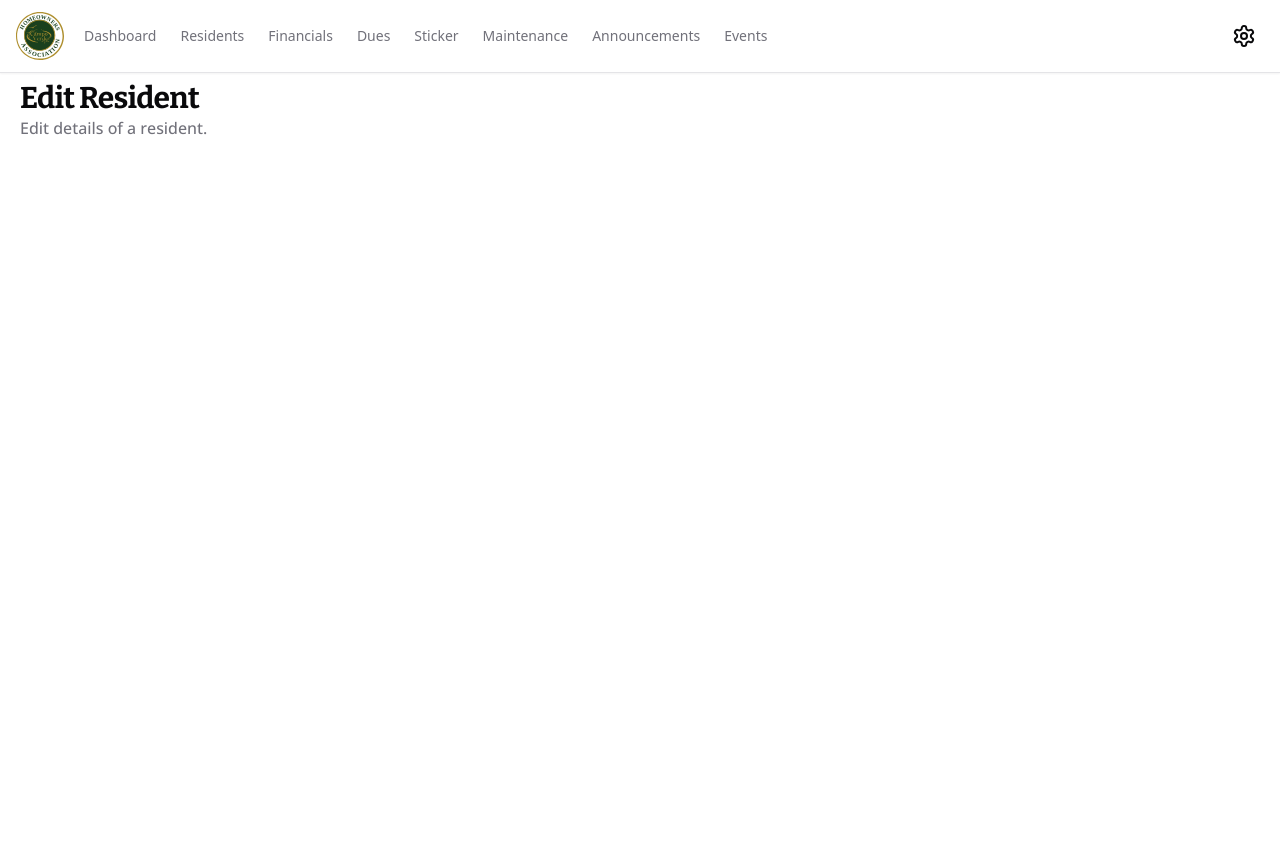
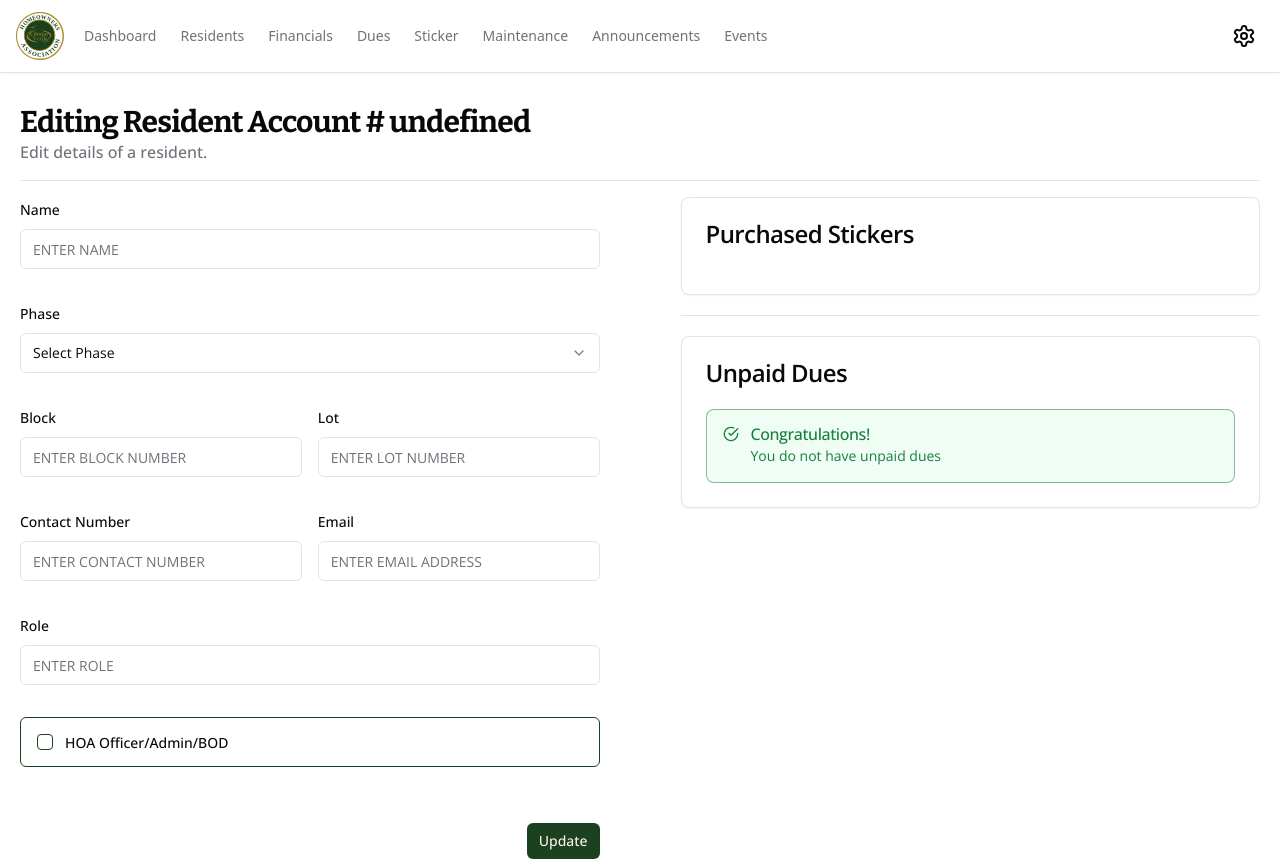
Before and after one commit to markhuz1925/campo-verde-hoa, a Next.js app: page /residents/1 in a window 1280 px wide. Before the commit the page ends 800 px from the top, so only its background shows below. Built offline with nearby package versions, Linux system fonts and the light colour scheme; no server answers; the database is empty.

Commit message:
Update ResidentForm component.

```diff
--- a/app/(platform)/(dashboard)/residents/[residentId]/_components/resident-form.tsx
+++ b/app/(platform)/(dashboard)/residents/[residentId]/_components/resident-form.tsx
@@ -1,15 +1,291 @@
 "use client";
 
 import { PageHeading } from "@/components/page-heading";
+import { Alert, AlertDescription, AlertTitle } from "@/components/ui/alert";
+import { Button } from "@/components/ui/button";
+import {
+  Card,
+  CardContent,
+  CardDescription,
+  CardHeader,
+  CardTitle,
+} from "@/components/ui/card";
+import { Checkbox } from "@/components/ui/checkbox";
+import {
+  Form,
+  FormControl,
+  FormField,
+  FormItem,
+  FormLabel,
+  FormMessage,
+} from "@/components/ui/form";
+import { Input } from "@/components/ui/input";
+import {
+  Select,
+  SelectContent,
+  SelectItem,
+  SelectTrigger,
+  SelectValue,
+} from "@/components/ui/select";
+import { Separator } from "@/components/ui/separator";
+import { formSchema, openSans } from "@/lib/constants";
+import { cn } from "@/lib/utils";
+import { zodResolver } from "@hookform/resolvers/zod";
 import { Resident } from "@prisma/client";
+import axios from "axios";
+import { CheckCircle, Loader2 } from "lucide-react";
+import { useParams, useRouter } from "next/navigation";
+import { useState } from "react";
+import { useForm } from "react-hook-form";
+import toast from "react-hot-toast";
+import { z } from "zod";
 
 export function ResidentForm({ resident }: { resident: Resident | null }) {
+  const [isSubmitting, setIsSubmitting] = useState(false);
+  const router = useRouter();
+  const params = useParams();
+
+  const form = useForm<z.infer<typeof formSchema>>({
+    resolver: zodResolver(formSchema),
+    defaultValues: { ...resident },
+  });
+
+  const onSubmit = async (values: z.infer<typeof formSchema>) => {
+    try {
+      setIsSubmitting(true);
+      const validatedValues = formSchema.parse(values);
+      await axios.patch(`/api/residents/${params.residentId}`, validatedValues);
+      await axios.post("/api/logs", {
+        title: `[RESIDENT_PATCH_SUCCESS] ${values.name} ${values.block} ${values.lot} ${values.phase} ${values.email} ${values.contactNumber} ${values.isAdmin} ${values.role}`,
+      });
+      toast.success(`Resident ${resident?.accountNumber} updated successfully`);
+      router.refresh();
+      router.push("/residents");
+    } catch (error) {
+      if (
+        axios.isAxiosError(error) &&
+        error.response &&
+        error.response.status === 400
+      ) {
+        // Specific error for duplicate resident
+        toast.error(
+          "The address or name is already registered. Please try again with different details."
+        );
+      } else {
+        // Generic error message for other errors
+        toast.error("Something went wrong. Please try again later.");
+      }
+      await axios.post("/api/logs", {
+        title: `[RESIDENT_PATCH_ERROR] ${error}`,
+      });
+    } finally {
+      setIsSubmitting(false);
+    }
+  };
+
   return (
-    <div>
+    <div className="flex flex-col space-y-4 pt-6">
       <PageHeading
-        title="Edit Resident"
+        title={`Editing Resident Account # ${resident?.accountNumber}`}
         description="Edit details of a resident."
       />
+      <Separator />
+      <div
+        className={cn("flex flex-col md:flex-row gap-10", openSans.className)}
+      >
+        <Form {...form}>
+          <form
+            onSubmit={form.handleSubmit(onSubmit)}
+            className="space-y-8 w-full"
+          >
+            <FormField
+              control={form.control}
+              name="name"
+              render={({ field }) => (
+                <FormItem>
+                  <FormLabel>Name</FormLabel>
+                  <FormControl>
+                    <Input
+                      disabled={isSubmitting}
+                      placeholder="Enter name"
+                      {...field}
+                    />
+                  </FormControl>
+                  <FormMessage />
+                </FormItem>
+              )}
+            />
+            <FormField
+              control={form.control}
+              name="phase"
+              render={({ field }) => (
+                <FormItem>
+                  <FormLabel>Phase</FormLabel>
+                  <Select
+                    onValueChange={field.onChange}
+                    defaultValue={field.value}
+                  >
+                    <FormControl>
+                      <SelectTrigger disabled={isSubmitting}>
+                        <SelectValue placeholder="Select Phase" />
+                      </SelectTrigger>
+                    </FormControl>
+                    <SelectContent>
+                      <SelectItem value="1">Phase 1</SelectItem>
+                      <SelectItem value="2">Phase 2</SelectItem>
+                    </SelectContent>
+                  </Select>
+                  <FormMessage />
+                </FormItem>
+              )}
+            />
+            <div className="flex items-center gap-4 w-full">
+              <FormField
+                control={form.control}
+                name="block"
+                render={({ field }) => (
+                  <FormItem className="w-full">
+                    <FormLabel>Block</FormLabel>
+                    <FormControl>
+                      <Input
+                        disabled={isSubmitting}
+                        placeholder="Enter Block number"
+                        {...field}
+                      />
+                    </FormControl>
+                    <FormMessage />
+                  </FormItem>
+                )}
+              />
+              <FormField
+                control={form.control}
+                name="lot"
+                render={({ field }) => (
+                  <FormItem className="w-full">
+                    <FormLabel>Lot</FormLabel>
+                    <FormControl>
+                      <Input
+                        disabled={isSubmitting}
+                        placeholder="Enter Lot number"
+                        {...field}
+                      />
+                    </FormControl>
+                    <FormMessage />
+                  </FormItem>
+                )}
+              />
+            </div>
+            <div className="flex items-center gap-4 w-full">
+              <FormField
+                control={form.control}
+                name="contactNumber"
+                render={({ field }) => (
+                  <FormItem className="w-full">
+                    <FormLabel>Contact Number</FormLabel>
+                    <FormControl>
+                      {/* @ts-ignore */}
+                      <Input
+                        disabled={isSubmitting}
+                        type="tel"
+                        pattern="[0-9]{4}[0-9]{3}[0-9]{4}"
+                        placeholder="Enter Contact number"
+                        {...field}
+                      />
+                    </FormControl>
+                    <FormMessage />
+                  </FormItem>
+                )}
+              />
+              <FormField
+                control={form.control}
+                name="email"
+                render={({ field }) => (
+                  <FormItem className="w-full">
+                    <FormLabel>Email</FormLabel>
+                    <FormControl>
+                      {/* @ts-ignore */}
+                      <Input
+                        disabled={isSubmitting}
+                        placeholder="Enter Email address"
+                        {...field}
+                      />
+                    </FormControl>
+                    <FormMessage />
+                  </FormItem>
+                )}
+              />
+            </div>
+            <FormField
+              control={form.control}
+              name="role"
+              render={({ field }) => (
+                <FormItem>
+                  <FormLabel>Role</FormLabel>
+                  <FormControl>
+                    <Input readOnly placeholder="Enter role" {...field} />
+                  </FormControl>
+                  <FormMessage />
+                </FormItem>
+              )}
+            />
+            <FormField
+              control={form.control}
+              name="isAdmin"
+              render={({ field }) => (
+                <FormItem className="flex flex-row items-start space-x-3 space-y-0 rounded-md border border-primary p-4">
+                  <FormControl>
+                    <Checkbox
+                      disabled={isSubmitting}
+                      checked={field.value}
+                      onCheckedChange={field.onChange}
+                    />
+                  </FormControl>
+                  <div className="space-y-1 leading-none">
+                    <FormLabel>HOA Officer/Admin/BOD</FormLabel>
+                  </div>
+                </FormItem>
+              )}
+            />
+            <div className="pt-6 space-x-2 flex items-center justify-end">
+              <Button disabled={isSubmitting} type="submit" size="sm">
+                {isSubmitting ? (
+                  <Loader2 className="w-4 h-4 animate-spin" />
+                ) : (
+                  "Update"
+                )}
+              </Button>
+            </div>
+          </form>
+        </Form>
+        <Separator orientation="vertical" />
+        <div className="flex flex-col space-y-5 w-full">
+          <Card>
+            <CardHeader>
+              <CardTitle>Purchased Stickers</CardTitle>
+            </CardHeader>
+            <CardContent>
+              <div className="flex flex-col space-y-4"></div>
+            </CardContent>
+          </Card>
+          <Separator />
+          <Card>
+            <CardHeader>
+              <CardTitle>Unpaid Dues</CardTitle>
+            </CardHeader>
+            <CardContent>
+              <div className="flex flex-col">
+                <Alert variant="success">
+                  <CheckCircle className="w-4 h-4" />
+                  <AlertTitle>Congratulations!</AlertTitle>
+                  <AlertDescription>
+                    You do not have unpaid dues
+                  </AlertDescription>
+                </Alert>
+              </div>
+            </CardContent>
+          </Card>
+        </div>
+      </div>
     </div>
   );
 }
```
